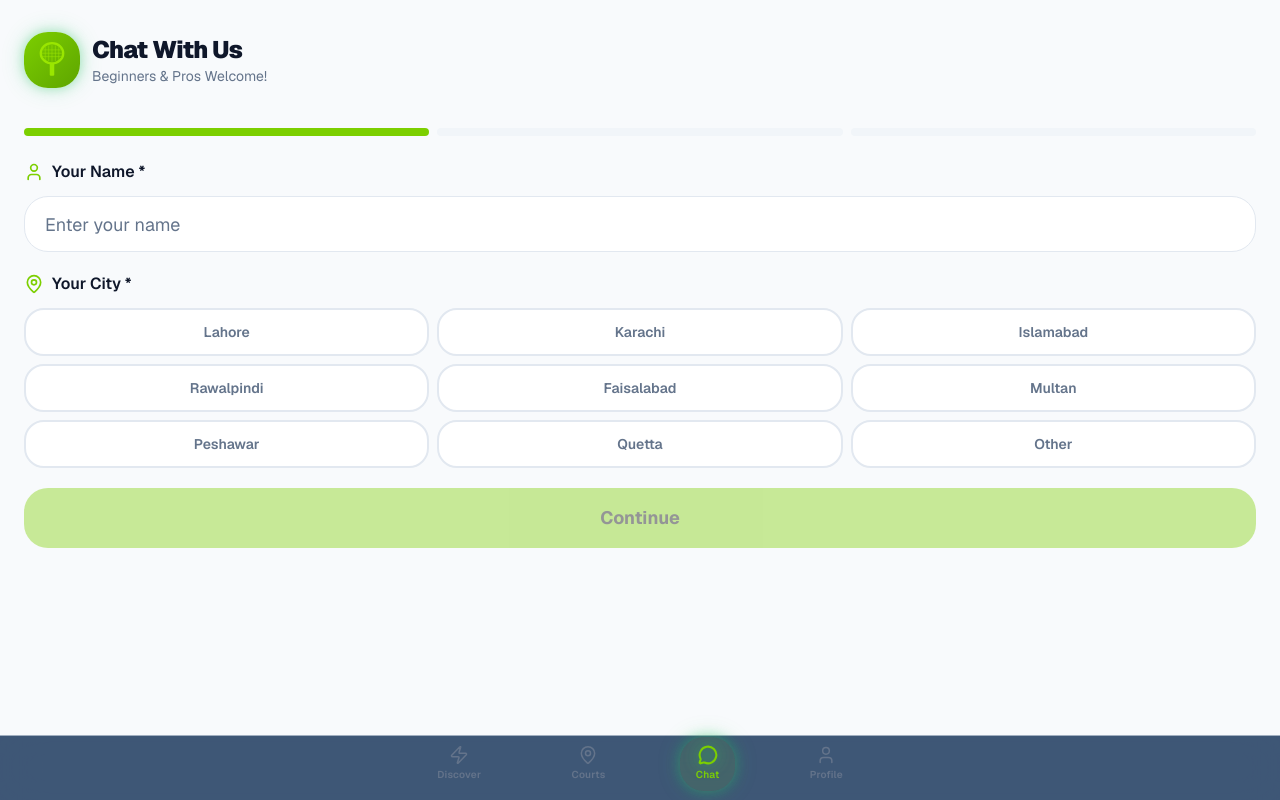
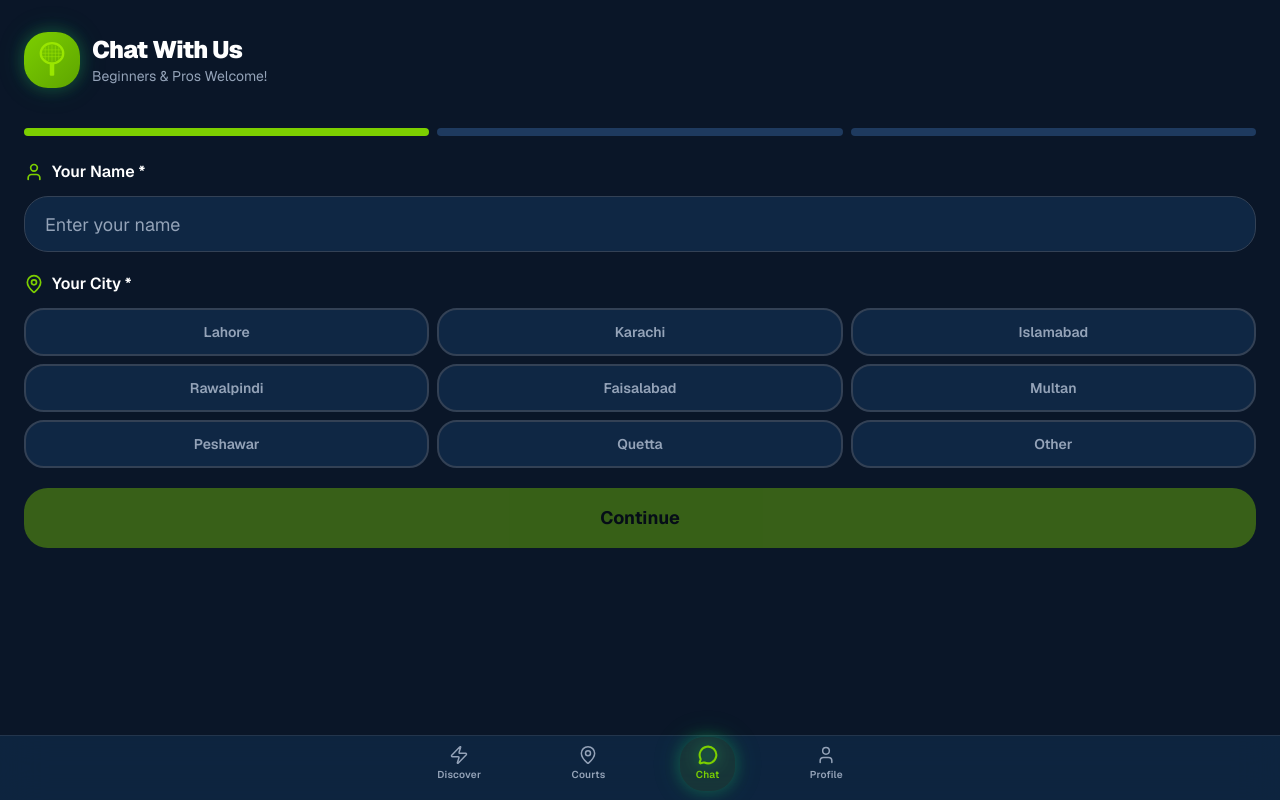
Before and after one commit to astronomer-umer/tennis-connect-pakistan, a Next.js app: page /chat in a window 1280 px wide. Built offline with nearby package versions, Linux system fonts and the light colour scheme.

Commit message:
Simplify: single dark navy theme, remove toggle, add subtle glow animation

```diff
--- a/app/globals.css
+++ b/app/globals.css
@@ -1,8 +1,6 @@
 @import "tailwindcss";
 @import "tw-animate-css";
 @import "shadcn/tailwind.css";
-
-@custom-variant dark (&:is(.dark *));
 
 /* ─── TCP Brand Theme ─────────────────────────────────── */
 @theme inline {
@@ -42,10 +40,6 @@
   --radius-3xl: calc(var(--radius) + 12px);
   --radius-4xl: calc(var(--radius) + 16px);
 
-  /* TCP Brand Colors */
-  --color-lime: #22c55e;
-  --color-orange: #f97316;
-
   /* Animations */
   --animate-brand-glow: brand-glow 2s ease-in-out infinite;
   --animate-slide-up: slide-up 0.35s cubic-bezier(0.16, 1, 0.3, 1);
@@ -53,25 +47,26 @@
   --animate-fade-in: fade-in 0.25s ease-out;
   --animate-carousel: carousel-scroll 24s linear infinite;
   --animate-pulse-orange: pulse-orange 2s ease-in-out infinite;
-  --animate-float: float 3s ease-in-out infinite;
 }
 
-/* ─── Dark Mode - Deep Navy with clear contrast ───────── */
-:root, .dark {
+/* ─── Dark Navy Theme Only ─────────────────────────────── */
+:root {
   --radius: 1rem;
-  /* Deep Navy Background */
+  /* Dark Navy Background */
   --background: #0a1628;
   --foreground: #ffffff;
-  --card: #1e3a5f;
+  --card: #0f2744;
   --card-foreground: #ffffff;
-  --popover: #1e3a5f;
+  --popover: #0f2744;
   --popover-foreground: #ffffff;
+  /* Lime Green */
   --primary: #22c55e;
   --primary-foreground: #052e16;
-  --secondary: #172554;
+  --secondary: #1e3a5f;
   --secondary-foreground: #e2e8f0;
-  --muted: #172554;
+  --muted: #1e3a5f;
   --muted-foreground: #94a3b8;
+  /* Clay Orange */
   --accent: #f97316;
   --accent-foreground: #ffffff;
   --destructive: #ef4444;
@@ -88,42 +83,10 @@
   --sidebar-ring: #22c55e;
 }
 
-/* ─── Light Mode - Clean White/Lime ─────────────────────── */
-:root {
-  --radius: 1rem;
-  /* Clean Light Background */
-  --background: #f8fafc;
-  --foreground: #0f172a;
-  --card: #ffffff;
-  --card-foreground: #0f172a;
-  --popover: #ffffff;
-  --popover-foreground: #0f172a;
-  --primary: #16a34a;
-  --primary-foreground: #ffffff;
-  --secondary: #f1f5f9;
-  --secondary-foreground: #334155;
-  --muted: #f1f5f9;
-  --muted-foreground: #64748b;
-  --accent: #f97316;
-  --accent-foreground: #ffffff;
-  --destructive: #ef4444;
-  --border: #e2e8f0;
-  --input: #f1f5f9;
-  --ring: #16a34a;
-  --sidebar: #ffffff;
-  --sidebar-foreground: #0f172a;
-  --sidebar-primary: #16a34a;
-  --sidebar-primary-foreground: #ffffff;
-  --sidebar-accent: #f1f5f9;
-  --sidebar-accent-foreground: #334155;
-  --sidebar-border: #e2e8f0;
-  --sidebar-ring: #16a34a;
-}
-
 /* ─── Keyframe Animations ──────────────────────────────── */
 @keyframes brand-glow {
-  0%, 100% { box-shadow: 0 0 8px #22c55e50, 0 0 16px #22c55e25; }
-  50% { box-shadow: 0 0 16px #22c55e70, 0 0 32px #22c55e35; }
+  0%, 100% { box-shadow: 0 0 10px #22c55e40, 0 0 20px #22c55e20; }
+  50% { box-shadow: 0 0 20px #22c55e60, 0 0 40px #22c55e30; }
 }
 @keyframes slide-up {
   from { transform: translateY(100%); opacity: 0; }
@@ -146,47 +109,13 @@
   0%, 100% { box-shadow: 0 0 0 0 #f9731660; }
   50% { box-shadow: 0 0 0 8px #f9731600; }
 }
-@keyframes float {
-  0%, 100% { transform: translateY(0); }
-  50% { transform: translateY(-10px); }
+@keyframes pulse-slow {
+  0%, 100% { opacity: 0.3; transform: translate(-50%, -50%) scale(1); }
+  50% { opacity: 0.6; transform: translate(-50%, -50%) scale(1.05); }
 }
-
-/* Animated gradient keyframes */
-@keyframes gradient-1 {
-  0%, 100% { transform: scale(1) rotate(0deg); }
-  50% { transform: scale(1.1) rotate(2deg); }
-}
-@keyframes gradient-2 {
-  0%, 100% { transform: translate(0, 0) scale(1); }
-  33% { transform: translate(30px, -30px) scale(1.1); }
-  66% { transform: translate(-20px, 20px) scale(0.9); }
-}
-@keyframes gradient-3 {
-  0%, 100% { transform: translate(0, 0) scale(1); }
-  33% { transform: translate(-30px, 20px) scale(1.05); }
-  66% { transform: translate(20px, -10px) scale(0.95); }
-}
-@keyframes gradient-4 {
-  0%, 100% { transform: translate(-50%, -50%) scale(1); }
-  50% { transform: translate(-40%, -60%) scale(1.2); }
-}
-
-/* Floating particles */
-@keyframes particle-float-1 {
-  0%, 100% { transform: translate(0, 0) rotate(0deg); opacity: 0.3; }
-  50% { transform: translate(20px, -30px) rotate(180deg); opacity: 0.6; }
-}
-@keyframes particle-float-2 {
-  0%, 100% { transform: translate(0, 0) rotate(0deg); opacity: 0.2; }
-  50% { transform: translate(-25px, 20px) rotate(-120deg); opacity: 0.5; }
-}
-@keyframes particle-float-3 {
-  0%, 100% { transform: translate(0, 0) rotate(0deg); opacity: 0.25; }
-  50% { transform: translate(15px, 25px) rotate(90deg); opacity: 0.4; }
-}
-@keyframes particle-float-4 {
-  0%, 100% { transform: translate(0, 0) rotate(0deg); opacity: 0.15; }
-  50% { transform: translate(-20px, -15px) rotate(-90deg); opacity: 0.3; }
+@keyframes pulse-slow-delayed {
+  0%, 100% { opacity: 0.2; transform: translate(-50%, -50%) scale(1); }
+  50% { opacity: 0.5; transform: translate(-50%, -50%) scale(1.1); }
 }
 
 /* ─── Base ────────────────────────────────────────────── */
@@ -218,77 +147,13 @@
   .slide-up { animation: var(--animate-slide-up); }
   .match-pop { animation: var(--animate-match-pop); }
   .fade-in { animation: var(--animate-fade-in); }
-  .float { animation: float 3s ease-in-out infinite; }
-  .pulse-orange { animation: pulse-orange 2s ease-in-out infinite; }
-
-  /* Gradient animations */
-  .animate-gradient-1 { animation: gradient-1 15s ease-in-out infinite; }
-  .animate-gradient-2 { animation: gradient-2 12s ease-in-out infinite; }
-  .animate-gradient-3 { animation: gradient-3 10s ease-in-out infinite; }
-  .animate-gradient-4 { animation: gradient-4 20s ease-in-out infinite; }
-
-  /* Particles */
-  .particle {
-    position: absolute;
-    border-radius: 50%;
-    background: radial-gradient(circle, currentColor 0%, transparent 70%);
-  }
-  .particle-1 {
-    width: 300px;
-    height: 300px;
-    background: #22c55e;
-    top: 10%;
-    left: -10%;
-    animation: particle-float-1 8s ease-in-out infinite;
-  }
-  .particle-2 {
-    width: 200px;
-    height: 200px;
-    background: #f97316;
-    top: 60%;
-    right: -5%;
-    animation: particle-float-2 10s ease-in-out infinite;
-  }
-  .particle-3 {
-    width: 150px;
-    height: 150px;
-    background: #22c55e;
-    bottom: 20%;
-    left: 20%;
-    animation: particle-float-3 12s ease-in-out infinite;
-  }
-  .particle-4 {
-    width: 100px;
-    height: 100px;
-    background: #f97316;
-    top: 30%;
-    right: 30%;
-    animation: particle-float-4 14s ease-in-out infinite;
-  }
-
-  .bg-gradient-dark {
-    background: #0a1628;
-  }
-  .bg-gradient-light {
-    background: #f8fafc;
-  }
-  .bg-gradient-card {
-    background: #1e3a5f;
-  }
-  .bg-gradient-card-light {
-    background: #ffffff;
-  }
-  .bg-gradient-primary {
-    background: linear-gradient(135deg, #22c55e 0%, #f97316 100%);
-  }
+  .pulse-orange { animation: var(--animate-pulse-orange); }
+  .animate-pulse-slow { animation: pulse-slow 8s ease-in-out infinite; }
+  .animate-pulse-slow-delayed { animation: pulse-slow-delayed 10s ease-in-out infinite; }
 
   .glass {
-    background: rgba(30, 58, 95, 0.85);
+    background: rgba(15, 39, 68, 0.85);
     backdrop-filter: blur(20px);
-  }
-  .glass-light {
-    background: rgba(255, 255, 255, 0.9);
-    backdrop-filter: blur(12px);
   }
   .no-scrollbar::-webkit-scrollbar { display: none; }
   .no-scrollbar { -ms-overflow-style: none; scrollbar-width: none; }
@@ -301,9 +166,9 @@
   }
 
   .lime-glow {
-    box-shadow: 0 0 12px #22c55e60, 0 0 24px #22c55e30;
+    box-shadow: 0 0 15px #22c55e50, 0 0 30px #22c55e25;
   }
   .orange-glow {
-    box-shadow: 0 0 12px #f9731660, 0 0 24px #f9731630;
+    box-shadow: 0 0 15px #f9731650, 0 0 30px #f9731625;
   }
 }
--- a/app/layout.tsx
+++ b/app/layout.tsx
@@ -3,8 +3,6 @@ import { Geist } from "next/font/google";
 import "./globals.css";
 import { BottomTabBar } from "@/components/layout/BottomTabBar";
 import { ServiceWorkerRegistrar } from "@/components/layout/ServiceWorkerRegistrar";
-import { ThemeProvider } from "@/components/providers/ThemeProvider";
-import { SplashScreen } from "@/components/providers/SplashScreen";
 import { AnimatedBackground } from "@/components/providers/AnimatedBackground";
 
 const geist = Geist({
@@ -43,8 +41,6 @@ export default function RootLayout({
   return (
     <html lang="en" suppressHydrationWarning>
       <body className={`${geist.variable} antialiased min-h-dvh`}>
-        <ThemeProvider>
-          <SplashScreen />
         <ServiceWorkerRegistrar />
         <AnimatedBackground>
           <main className="lg:max-w-none lg:w-full max-w-lg mx-auto relative min-h-dvh">
@@ -52,7 +48,6 @@ export default function RootLayout({
           </main>
           <BottomTabBar />
         </AnimatedBackground>
-        </ThemeProvider>
       </body>
     </html>
   );
--- a/app/page.tsx
+++ b/app/page.tsx
@@ -3,13 +3,12 @@
 import { CitySelector } from "@/components/discover/CitySelector";
 import { HotCarousel } from "@/components/discover/HotCarousel";
 import { SwipeStack } from "@/components/discover/SwipeStack";
-import { ThemeToggle } from "@/components/providers/ThemeToggle";
 import { TennisRacketLogo, TennisBallIcon } from "@/components/providers/TennisIcons";
 
 function FloatingTennisBall({ style, delay }: { style?: React.CSSProperties; delay?: string }) {
   return (
     <div
-      className="absolute opacity-25 pointer-events-none"
+      className="absolute opacity-20 pointer-events-none"
       style={{
         ...style,
         animationDelay: delay || '0s',
@@ -30,7 +29,7 @@ export default function DiscoverPage() {
       <FloatingTennisBall style={{ top: '40%', left: '5%', animationDelay: '1s' }} />
 
       {/* Top Bar */}
-      <header className="sticky top-0 z-30 glass dark:glass border-b border-white/10 px-4 py-3">
+      <header className="sticky top-0 z-30 glass border-b border-white/10 px-4 py-3">
         <div className="flex items-center justify-between">
           <div className="flex items-center gap-3">
             {/* Racket Logo */}
@@ -46,7 +45,6 @@ export default function DiscoverPage() {
               </p>
             </div>
           </div>
-          <ThemeToggle />
         </div>
       </header>
 
--- a/components/providers/AnimatedBackground.tsx
+++ b/components/providers/AnimatedBackground.tsx
@@ -1,12 +1,20 @@
 "use client";
-
-import { useTheme } from "./ThemeProvider";
 
 export function AnimatedBackground({ children }: { children: React.ReactNode }) {
   return (
     <div className="relative min-h-dvh overflow-hidden">
-      {/* Animated gradient background */}
-      <AnimatedGradient />
+      {/* Simple glowing background */}
+      <div className="absolute inset-0 bg-[#0a1628]">
+        {/* Central glow */}
+        <div className="absolute inset-0">
+          <div className="absolute top-1/2 left-1/2 -translate-x-1/2 -translate-y-1/2 w-[800px] h-[800px] rounded-full bg-lime-500/5 animate-pulse-slow" />
+          <div className="absolute top-1/2 left-1/2 -translate-x-1/2 -translate-y-1/2 w-[600px] h-[600px] rounded-full bg-lime-500/8 animate-pulse-slow-delayed" />
+          <div className="absolute top-1/2 left-1/2 -translate-x-1/2 -translate-y-1/2 w-[400px] h-[400px] rounded-full bg-orange-500/5 animate-pulse-slow" />
+        </div>
+
+        {/* Subtle radial gradient overlay */}
+        <div className="absolute inset-0 bg-[radial-gradient(ellipse_at_center,_var(--tw-gradient-stops))]" />
+      </div>
 
       {/* Content */}
       <div className="relative z-10">
@@ -15,46 +23,3 @@ export function AnimatedBackground({ children }: { children: React.ReactNode })
     </div>
   );
 }
-
-function AnimatedGradient() {
-  return (
-    <>
-      {/* Dark mode gradient */}
-      <div className="dark:block hidden absolute inset-0">
-        <div className="absolute inset-0 animate-gradient-1 opacity-80">
-          <div className="absolute inset-0 bg-gradient-to-br from-[#0a1628] via-[#1e3a5f] to-[#0f2744]" />
-        </div>
-        <div className="absolute inset-0 animate-gradient-2 opacity-60">
-          <div className="absolute top-0 right-0 w-[600px] h-[600px] rounded-full bg-[#22c55e]/10 blur-[100px] transform translate-x-1/2 -translate-y-1/2" />
-        </div>
-        <div className="absolute inset-0 animate-gradient-3 opacity-40">
-          <div className="absolute bottom-0 left-0 w-[500px] h-[500px] rounded-full bg-[#f97316]/10 blur-[80px] transform -translate-x-1/2 translate-y-1/2" />
-        </div>
-        <div className="absolute top-1/2 left-1/2 animate-gradient-4 opacity-30">
-          <div className="absolute w-[400px] h-[400px] rounded-full bg-[#22c55e]/5 blur-[60px] transform -translate-x-1/2 -translate-y-1/2" />
-        </div>
-
-        {/* Floating particles */}
-        <div className="absolute inset-0 overflow-hidden">
-          <div className="particle particle-1" />
-          <div className="particle particle-2" />
-          <div className="particle particle-3" />
-          <div className="particle particle-4" />
-        </div>
-      </div>
-
-      {/* Light mode gradient */}
-      <div className="dark:hidden block absolute inset-0">
-        <div className="absolute inset-0 animate-gradient-1 opacity-80">
-          <div className="absolute inset-0 bg-gradient-to-br from-[#f8fafc] via-[#e2e8f0] to-[#f0fdf4]" />
-        </div>
-        <div className="absolute inset-0 animate-gradient-2 opacity-50">
-          <div className="absolute top-0 right-0 w-[500px] h-[500px] rounded-full bg-[#16a34a]/10 blur-[80px] transform translate-x-1/3 -translate-y-1/3" />
-        </div>
-        <div className="absolute inset-0 animate-gradient-3 opacity-40">
-          <div className="absolute bottom-0 left-0 w-[400px] h-[400px] rounded-full bg-[#f97316]/10 blur-[60px] transform -translate-x-1/3 translate-y-1/3" />
-        </div>
-      </div>
-    </>
-  );
-}
```
Lines whose indentation alone changed are shown as unchanged.
